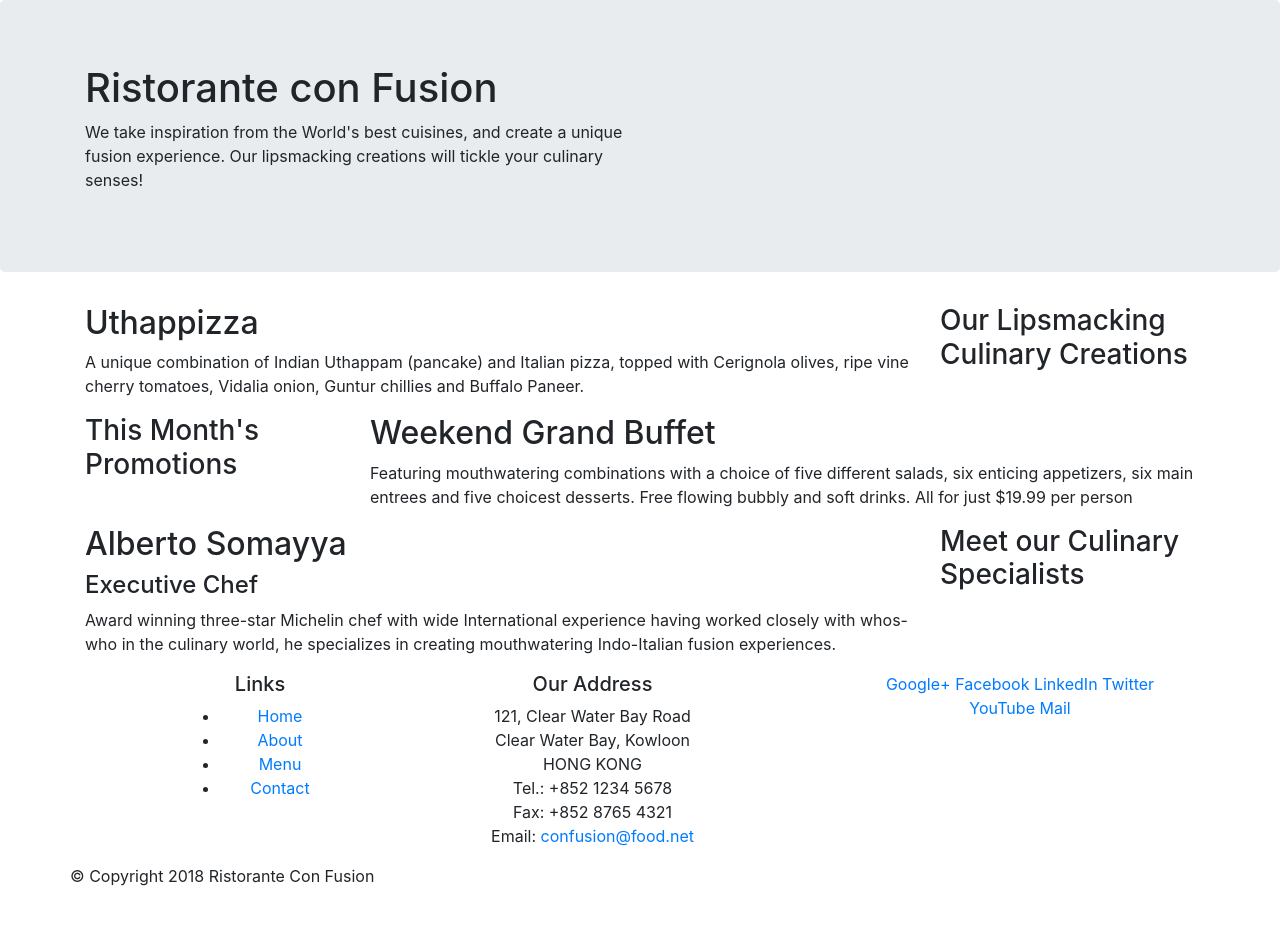
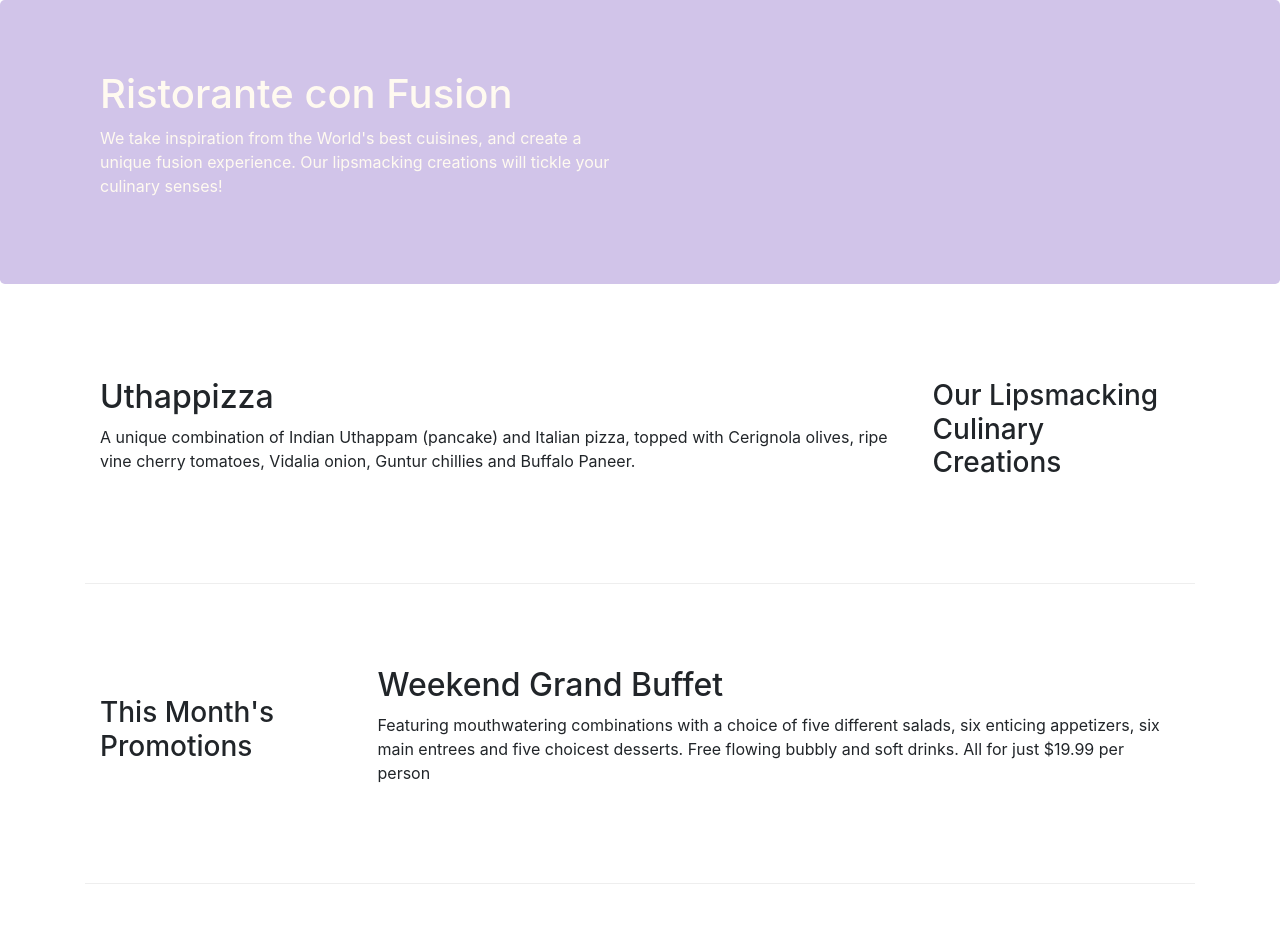
Before and after one commit to cbied/bootstrapNpmSetup, a website: page index.html in a window 1280 px wide. Shown: the top 952 px of the page. Before the commit the page ends 904 px from the top, so only its background shows below. Drawn offline with nearby package versions, Linux system fonts and the light colour scheme.

Commit message:
added grid 2

```diff
--- /dev/null
+++ b/css/style.css
@@ -0,0 +1,30 @@
+.jumbotron {
+    padding: 70px 30px;
+    margin: 0;
+    background-color: #d1c4e9;
+    color: floralwhite
+}
+
+.row-header {
+    margin: 0 auto;
+    padding: 0 auto;
+}
+
+.row-content {
+    margin: 0 auto;
+    padding: 50px 0;
+    border-bottom: 1px ridge;
+    min-height: 300px;
+}
+
+.footer {
+    background-color: #d1c4e9;
+    margin: 0 auto;
+    padding: 20px 0;
+}
+
+address {
+    font-size: 80%;
+    margin: 0;
+    color: #0f0f0f;
+}
--- a/index.html
+++ b/index.html
@@ -9,6 +9,7 @@
 
     <!-- Bootstrap CSS -->
     <link rel="stylesheet" href="node_modules/bootstrap/dist/css/bootstrap.min.css">
+    <link rel="stylesheet" href="css/style.css">
     <title>Ristorante Con Fusion</title>
 </head>
 
@@ -16,7 +17,7 @@
 
     <header class="jumbotron">
         <div class="container">
-            <div class="row">
+            <div class="row row-header">
                 <div class="col-12 col-sm-6">
                     <h1>Ristorante con Fusion</h1>
                     <p>We take inspiration from the World's best cuisines, and create a unique fusion experience. Our lipsmacking creations will tickle your culinary senses!</p>
@@ -28,7 +29,7 @@
     </header>
 
     <div class="container">
-        <div class="row">
+        <div class="row row-content align-items-center">
             <div class="col-12 col-sm-4 order-sm-last col-md-3">
                 <h3>Our Lipsmacking Culinary Creations</h3>
             </div>
@@ -39,7 +40,7 @@
         </div>
 
 
-        <div class="row">
+        <div class="row row-content align-items-center">
             <div class="col-12 col-sm-4 col-md-3">
                 <h3>This Month's Promotions</h3>
             </div>
@@ -49,7 +50,7 @@
             </div>
         </div>
 
-        <div class="row">
+        <div class="row row-content align-items-center">
             <div class="col-12 col-sm-4 order-sm-last col-md-3">
                 <h3>Meet our Culinary Specialists</h3>
             </div>
@@ -61,12 +62,12 @@
         </div>
     </div>
 
-    <footer>
+    <footer class="footer">
         <div class="container text-center">
             <div class="row">
                 <div class="col-4 offset-1 col-sm-2">
                     <h5>Links</h5>
-                    <ul>
+                    <ul class="list-unstyled">
                         <li><a href="#">Home</a></li>
                         <li><a href="#">About</a></li>
                         <li><a href="#">Menu</a></li>
@@ -84,8 +85,8 @@
 		              Email: <a href="mailto:confusion@food.net">confusion@food.net</a>
 		           </address>
                 </div>
-                <div class="col-12 col-sm-4">
-                    <div class="col-auto">
+                <div class="col-12 col-sm-4 align-self-center">
+                    <div class="text-center">
                         <a href="http://google.com/+">Google+</a>
                         <a href="http://www.facebook.com/profile.php?id=">Facebook</a>
                         <a href="http://www.linkedin.com/in/">LinkedIn</a>
@@ -95,8 +96,8 @@
                     </div>
                 </div>
            </div>
-           <div class="row align-content-center">
-                <div>
+           <div class="row justify-content-center mt-3">
+                <div class="col-auto">
                     <p>© Copyright 2018 Ristorante Con Fusion</p>
                 </div>
            </div>
```
